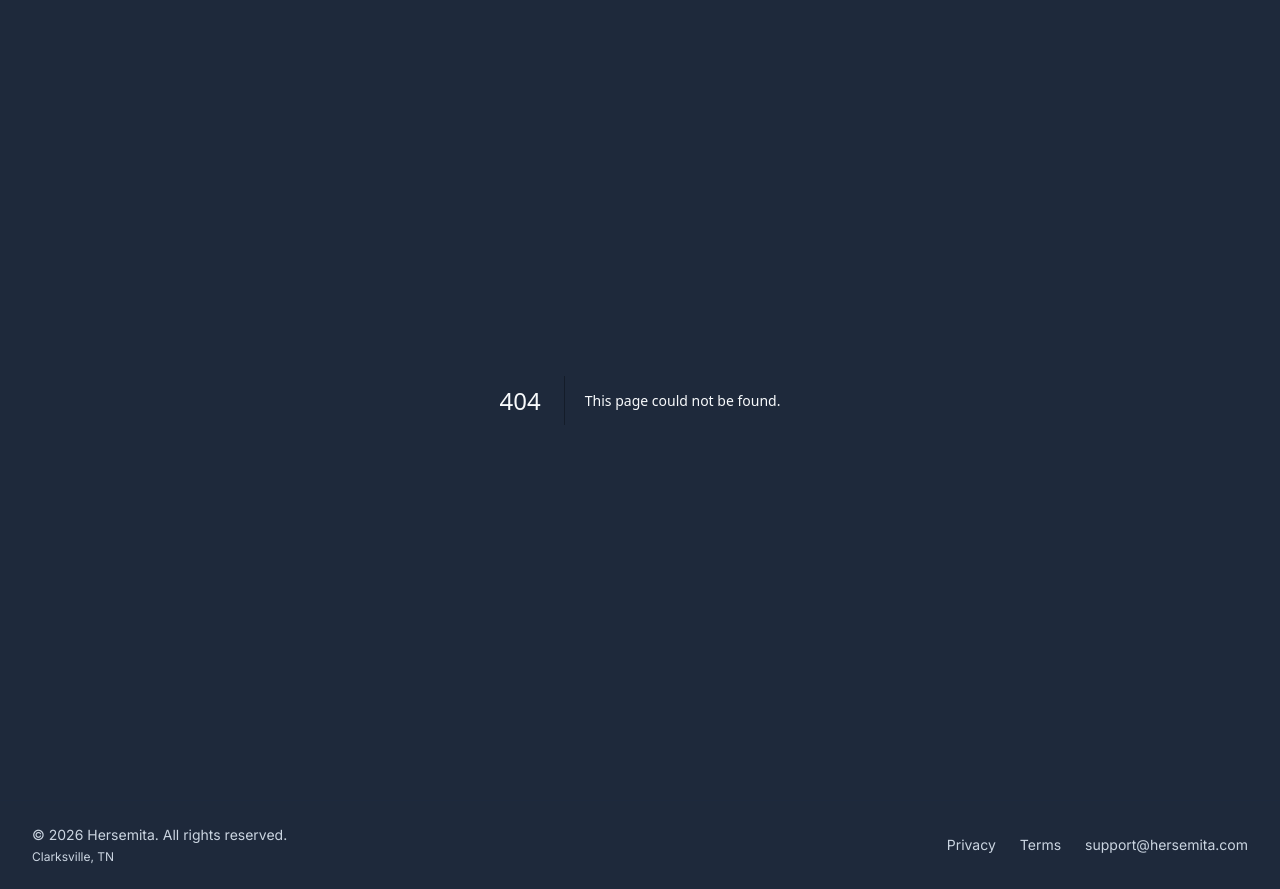
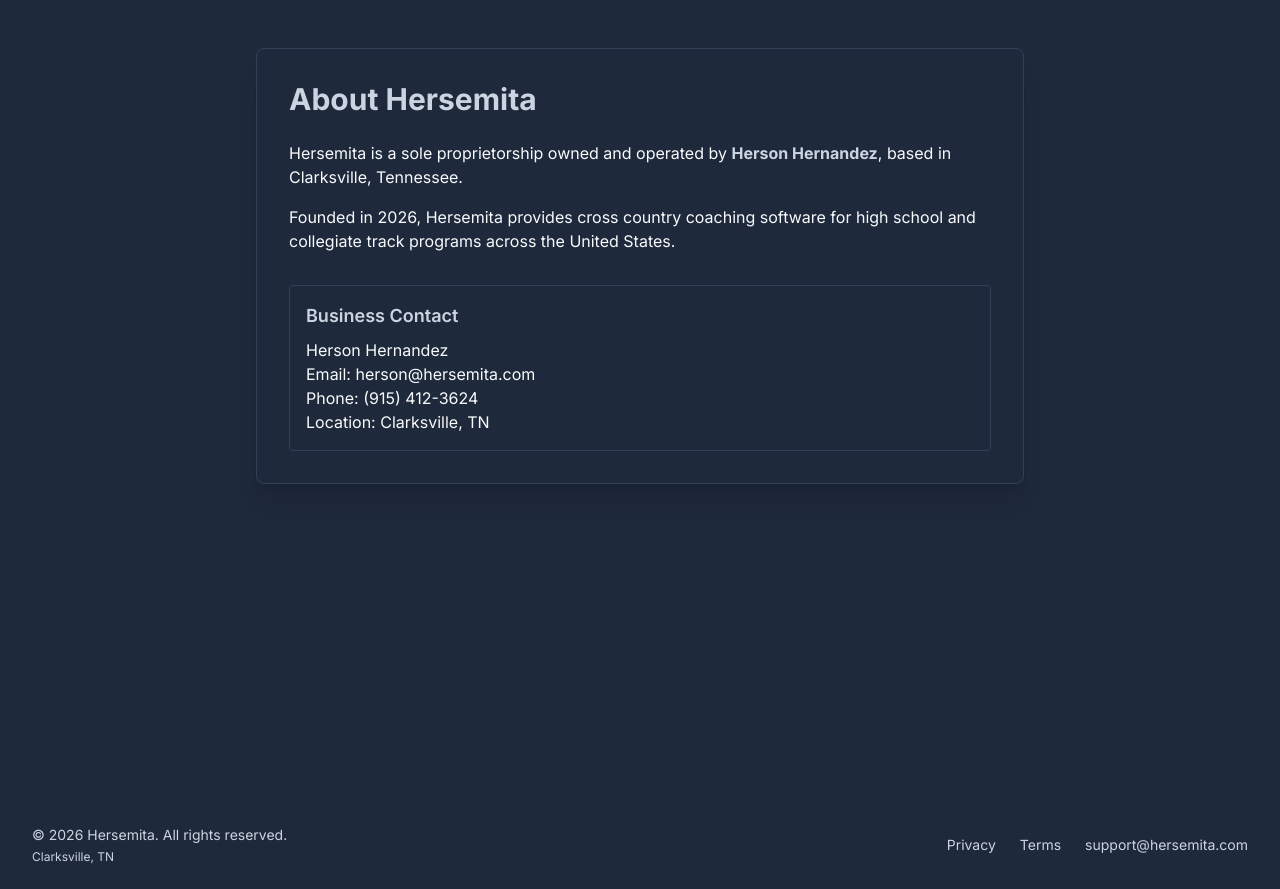
Before and after one commit to TheHerse/hersemita, a Next.js app: page /about in a window 1280 px wide. Before the commit this address had no page. Built offline with nearby package versions, Linux system fonts and the light colour scheme.

Commit message:
Add privacy/terms with DBA notices and footer for Twilio verification

```diff
--- /dev/null
+++ b/app/about/page.tsx
@@ -0,0 +1,29 @@
+export default function About() {
+  return (
+    <div className="min-h-screen bg-slate-900 py-12 px-4 sm:px-6 lg:px-8">
+      <div className="max-w-3xl mx-auto bg-slate-800 rounded-lg border border-slate-700 p-8 shadow-xl">
+        <h1 className="text-3xl font-bold text-slate-50 mb-6">About Hersemita</h1>
+
+        <div className="space-y-4 text-slate-300">
+          <p>
+            Hersemita is a sole proprietorship owned and operated by <strong className="text-slate-100">Herson Hernandez</strong>,
+            based in Clarksville, Tennessee.
+          </p>
+
+          <p>
+            Founded in 2026, Hersemita provides cross country coaching software for high school
+            and collegiate track programs across the United States.
+          </p>
+
+          <div className="mt-8 p-4 bg-slate-900 rounded border border-slate-700">
+            <h2 className="text-lg font-semibold text-slate-100 mb-2">Business Contact</h2>
+            <p>Herson Hernandez</p>
+            <p>Email: herson@hersemita.com</p>
+            <p>Phone: (915) 412-3624</p>
+            <p>Location: Clarksville, TN</p>
+          </div>
+        </div>
+      </div>
+    </div>
+  );
+}
--- a/app/privacy/page.tsx
+++ b/app/privacy/page.tsx
@@ -1,7 +1,14 @@
 export default function PrivacyPolicy() {
   return (
     <div className="min-h-screen bg-slate-900 py-12 px-4 sm:px-6 lg:px-8">
-      <div className="max-w-3xl mx-auto bg-slate-800 rounded-lg border border-slate-700 p-8 shadow-xl">
+      <div className="max-w-3xl mx-auto">
+        <div className="mb-6 p-4 bg-slate-800 rounded border border-slate-700">
+          <p className="text-sm text-slate-400">
+            This Privacy Policy applies to Hersemita, a sole proprietorship owned by Herson Hernandez.
+          </p>
+        </div>
+
+        <div className="bg-slate-800 rounded-lg border border-slate-700 p-8 shadow-xl">
           <h1 className="text-3xl font-bold text-slate-50 mb-8">Privacy Policy</h1>
 
           <div className="space-y-6 text-slate-300 leading-relaxed">
@@ -31,7 +38,7 @@ export default function PrivacyPolicy() {
 
             <section>
               <h2 className="text-xl font-semibold text-slate-100 mb-3">Contact Us</h2>
-            <p>Email: support@hersemita.com</p>
+              <p>Email: herson@hersemita.com</p>
               <p>Location: Clarksville, TN</p>
             </section>
 
@@ -39,5 +46,6 @@ export default function PrivacyPolicy() {
           </div>
         </div>
       </div>
+    </div>
   );
 }
--- a/app/terms/page.tsx
+++ b/app/terms/page.tsx
@@ -2,6 +2,11 @@ export default function TermsOfService() {
   return (
     <div className="min-h-screen bg-slate-900 py-12 px-4 sm:px-6 lg:px-8">
       <div className="max-w-3xl mx-auto bg-slate-800 rounded-lg border border-slate-700 p-8 shadow-xl">
+        <div className="mb-6 p-4 bg-slate-900 rounded border border-slate-700">
+            <p className="text-sm text-slate-400">
+                These Terms of Service constitute an agreement between you and Herson Hernandez DBA Hersemita.
+            </p>
+        </div>
         <h1 className="text-3xl font-bold text-slate-50 mb-8">Terms of Service</h1>
 
         <div className="space-y-6 text-slate-300 leading-relaxed">
```
Lines whose indentation alone changed are shown as unchanged.
